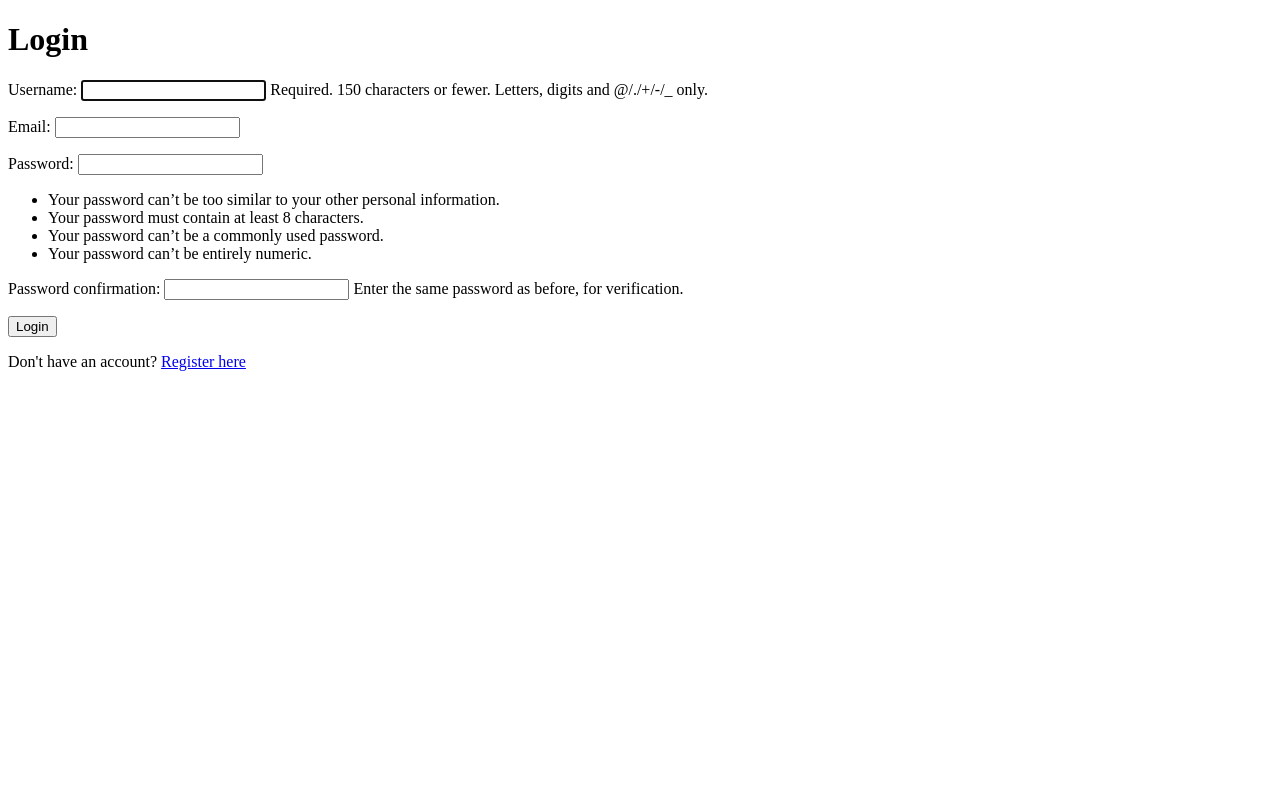
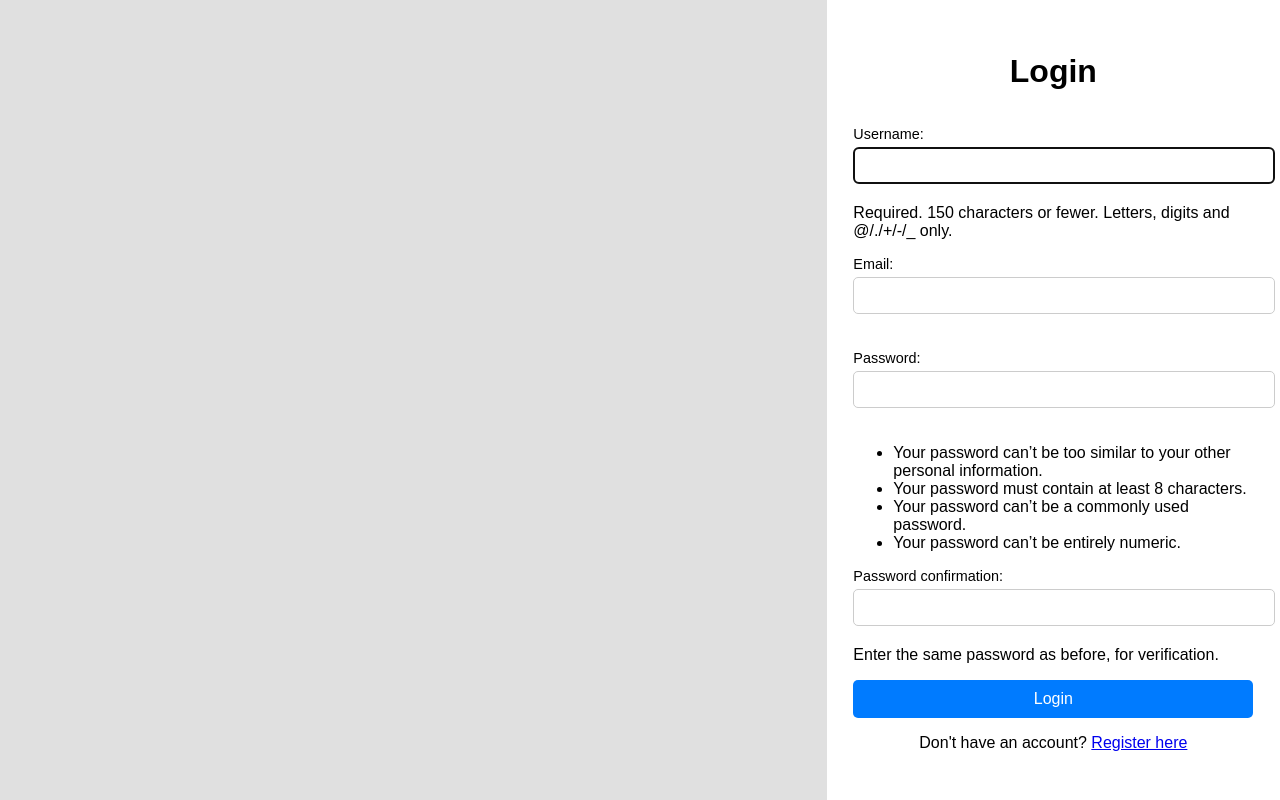
Before and after one commit to Giuliano712/Projet-Genie-Logiciel, a Django app: template goats-plan/users/templates/users/login.html in a window 1280 px wide. Run offline with Django 5.2, Linux system fonts and the light colour scheme; the template is opened without the code that fills it: values that come from a table or form of the project are taken from there, others are empty.

Commit message:
added stylesheet to login and register forms

```diff
--- a/goats-plan/ProjetGenie/settings.py
+++ b/goats-plan/ProjetGenie/settings.py
@@ -126,7 +126,7 @@ USE_TZ = True
 STATIC_URL = '/static/'
 
 STATICFILES_DIRS = [
-    BASE_DIR / "",
+    BASE_DIR / "static",
 ]
 
 # Default primary key field type
--- /dev/null
+++ b/goats-plan/users/static/users/base_style.css
@@ -0,0 +1,120 @@
+body {
+    margin: 0;
+    font-family: Arial, sans-serif;
+    background-color: #f5f5f5; /* Light gray background */
+}
+
+/* Flex container */
+.container {
+    display: flex;
+    height: 100vh; /* Full viewport height */
+}
+
+/* Left image area */
+.image-container {
+    flex: 2; /* Take up half the screen width */
+    background-color: #e0e0e0; /* Placeholder for image area */
+}
+
+/* Right form area */
+.form-container {
+    flex: 1;
+    display: flex;
+    flex-direction: column;
+    justify-content: center;
+    align-items: center;
+    background-color: white;
+    padding: 20px;
+}
+
+/* Form styles */
+h1 {
+    margin-bottom: 20px;
+    font-size: 2rem;
+    text-align: center;
+}
+
+form {
+    width: 100%;
+    max-width: 400px;
+}
+
+label {
+    font-size: 0.9rem;
+    margin-bottom: 5px;
+    display: block;
+}
+
+input {
+    width: 100%;
+    padding: 10px;
+    margin-bottom: 20px;
+    border: 1px solid #ccc;
+    border-radius: 5px;
+}
+
+button {
+    width: 100%;
+    padding: 10px;
+    background-color: #007bff; /* Blue button */
+    color: white;
+    font-size: 1rem;
+    border: none;
+    border-radius: 5px;
+    cursor: pointer;
+}
+
+button:hover {
+    background-color: #0056b3; /* Darker blue on hover */
+}
+
+.form-group {
+    position: relative;
+    margin-bottom: 1.5em;
+}
+
+.form-text {
+    display: flex;
+    flex-direction: row;
+    align-content: center;
+    position: relative;
+}
+
+.tooltip-icon {
+    display: inline-block;
+    margin-left: 5px;
+    cursor: pointer;
+    font-size: 10px;
+    font-weight: bold;
+    color: #007BFF;
+    border-radius: 50%;
+    border: 1px solid #007BFF;
+    width: 15px;
+    height: 15px;
+    text-align: center;
+    line-height: 17px;
+    position: relative;
+}
+
+.tooltip-text {
+    display: none;
+    position: absolute;
+    left: 50%;
+    transform: translateX(-50%);
+    bottom: 130%;
+    background-color: #333;
+    color: #fff;
+    padding: 8px;
+    border-radius: 4px;
+    width: 400px;
+    text-align: left;
+    font-size: 12px;
+    z-index: 10;
+    opacity: 0;
+    transition: opacity 0.3s;
+}
+
+.tooltip-icon:hover .tooltip-text {
+    display: block;
+    opacity: 1;
+}
--- /dev/null
+++ b/goats-plan/users/templates/users/base.html
@@ -0,0 +1,27 @@
+{% load static %}
+
+<!DOCTYPE html>
+<html lang="en">
+<head>
+    <meta charset="UTF-8">
+    <meta name="viewport" content="width=device-width, initial-scale=1.0">
+    <title>{% block title %}Login{% endblock %}</title>
+    <link rel="stylesheet" href="{% static 'users/base_style.css' %}"> <!-- Link to CSS file -->
+</head>
+<body>
+
+    <div class="container">
+        <!-- Left blank area for future image -->
+        <div class="image-container"></div>
+
+        <!-- Right side form -->
+        <div class="form-container">
+        {% block content %}
+        <!-- Default content if a child template doesn't define this block -->
+        <p>Welcome to the website!</p>
+        {% endblock %}
+        </div>
+    </div>
+
+</body>
+</html>
--- a/goats-plan/users/templates/users/login.html
+++ b/goats-plan/users/templates/users/login.html
@@ -1,11 +1,8 @@
-<!DOCTYPE html>
-<html lang="en">
-<head>
-    <meta charset="UTF-8">
-    <meta name="viewport" content="width=device-width, initial-scale=1.0">
-    <title>Login</title>
-</head>
-<body>
+{% extends 'users/base.html' %}
+
+{% block title %}Login{% endblock %}
+
+{% block content %}
 <h1>Login</h1>
 {% if form.errors %}
     <p style="color: red;">Invalid username or password</p>
@@ -16,5 +13,4 @@
     <button type="submit">Login</button>
 </form>
 <p>Don't have an account? <a href="{% url 'users:register' %}">Register here</a></p>
-</body>
-</html>
+{% endblock %}
```
Also changed, not shown: goats-plan/users/templates/users/register.html (+36 -11 lines). Lines whose indentation alone changed are shown as unchanged.
